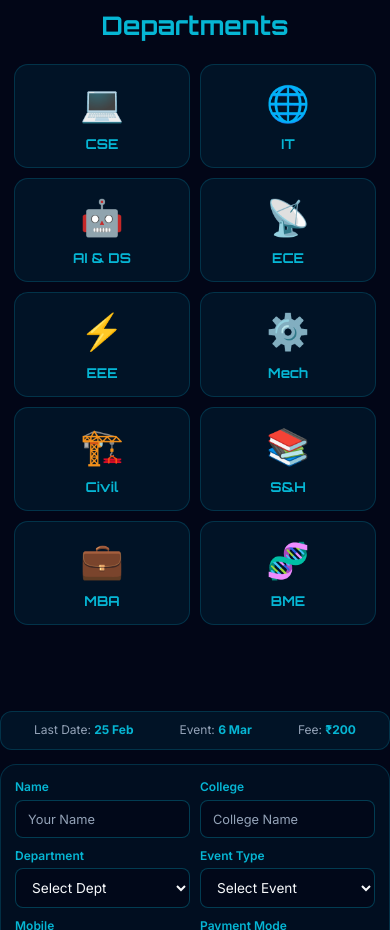
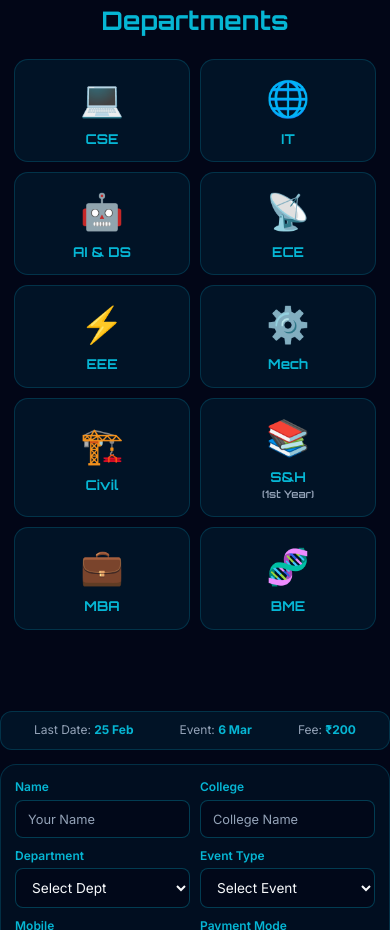
Before and after one commit to gokulprasath-k20/Symposium, a plain HTML site: page index.html in a window 390 px wide. Shown: the part 977-1907 px from the top of the page. Drawn offline with Linux system fonts and the light colour scheme.

Commit message:
Added (1st Year) subtitle to S&H department with proper responsive styling

```diff
--- a/index.html
+++ b/index.html
@@ -133,7 +133,7 @@
                 </div>
                 <div class="dept-item" data-dept="sh">
                     <div class="dept-icon">📚</div>
-                    <div class="dept-name">S&H</div>
+                    <div class="dept-name">S&H<br><span class="dept-subtitle">(1st Year)</span></div>
                 </div>
                 <div class="dept-item" data-dept="mba">
                     <div class="dept-icon">💼</div>
--- a/styles.css
+++ b/styles.css
@@ -436,6 +436,15 @@ body {
     font-weight: 700;
     color: var(--cyan);
     text-align: center;
+    line-height: 1.3;
+}
+
+.dept-subtitle {
+    font-size: 0.65rem;
+    font-weight: 500;
+    color: var(--gray);
+    display: block;
+    margin-top: 2px;
 }
 
 /* ===== REGISTRATION PAGE - COMPACT FORM ===== */
@@ -1025,6 +1034,10 @@ body {
         font-size: 1rem;
     }
 
+    .dept-subtitle {
+        font-size: 0.75rem;
+    }
+
     .register-form {
         padding: var(--space-lg);
     }
```
